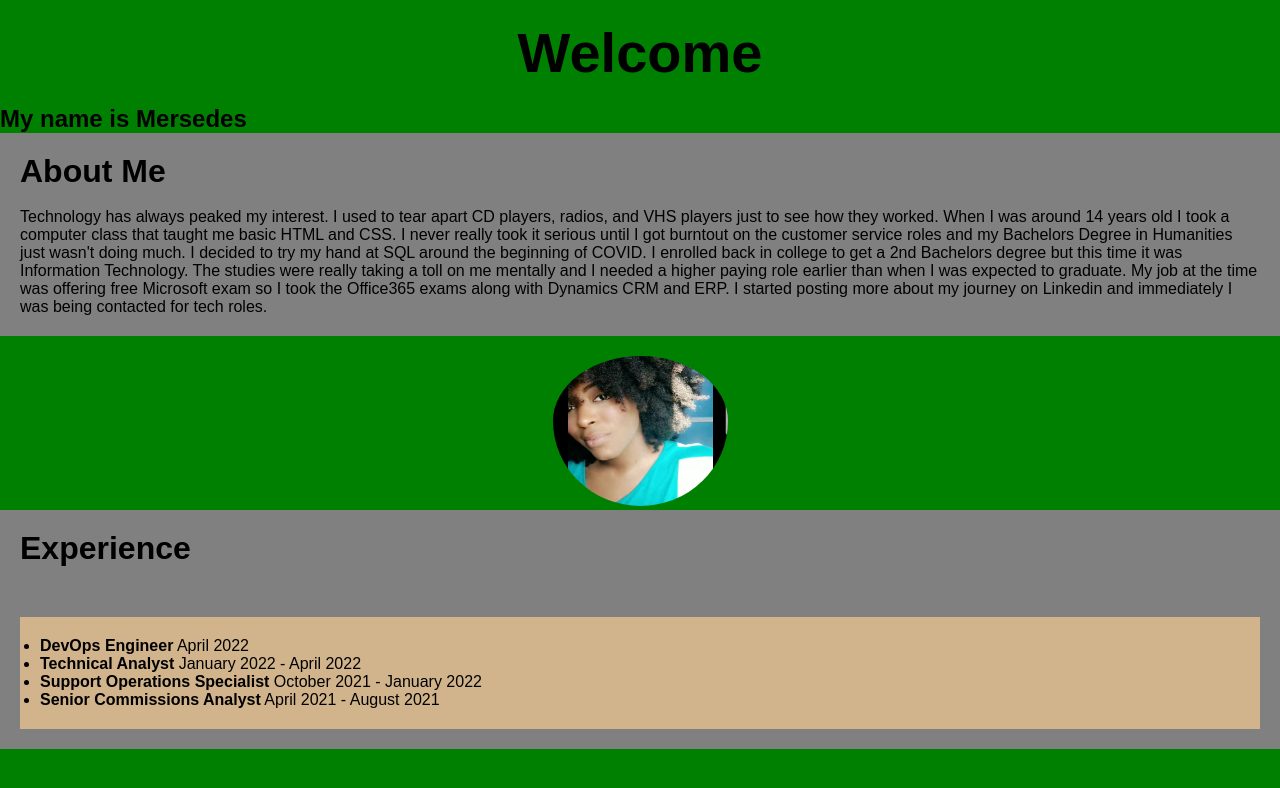
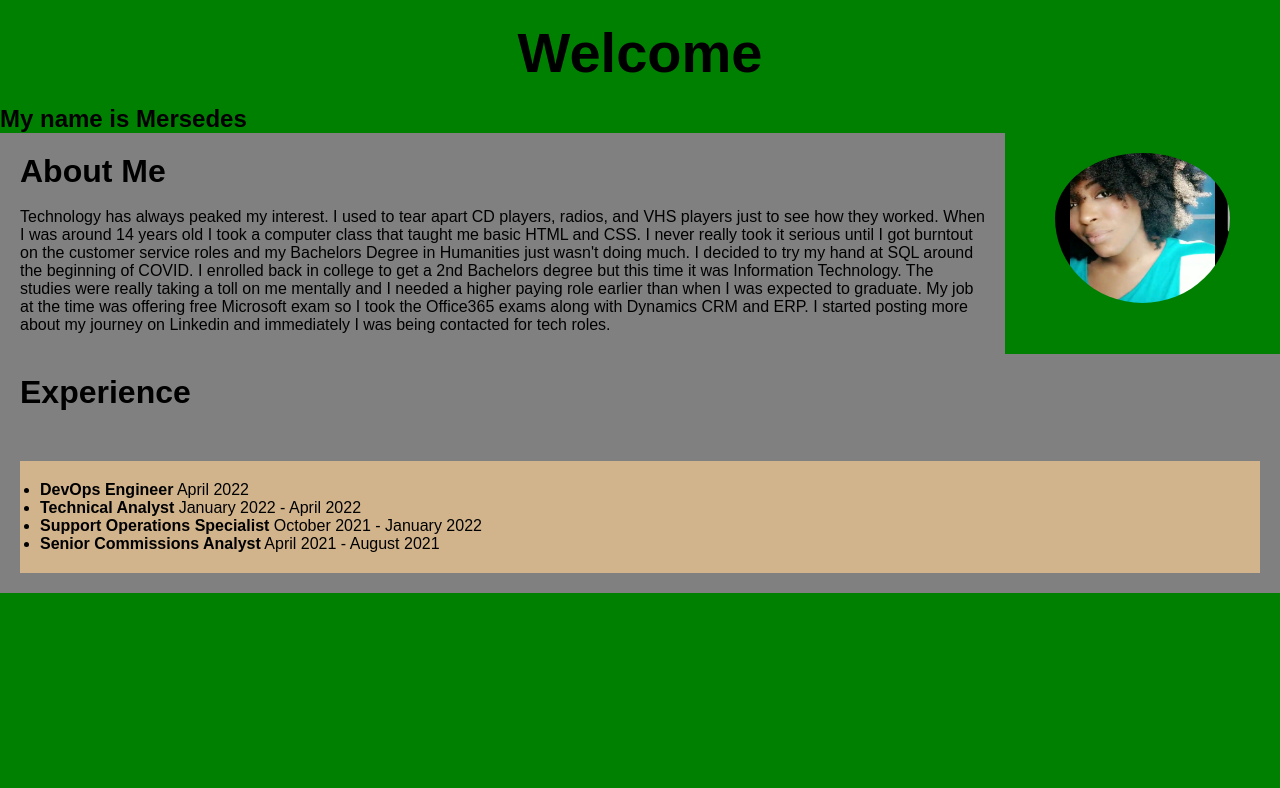
Before and after one commit to hendersonmersedes/my-azure-static-web-app, a plain HTML site: page src/index.html in a window 1280 px wide. Drawn offline with Linux system fonts and the light colour scheme.

Commit message:
Update styles.css

```diff
--- a/src/styles.css
+++ b/src/styles.css
@@ -22,9 +22,9 @@ main > h1 {
   font-size: 3.5em;
 }
 
-.photo{
-  display: block;
-  text-align: center;
+.container {
+  display: flex;
+  align-items: baseline;
 }
 
 img {
```
